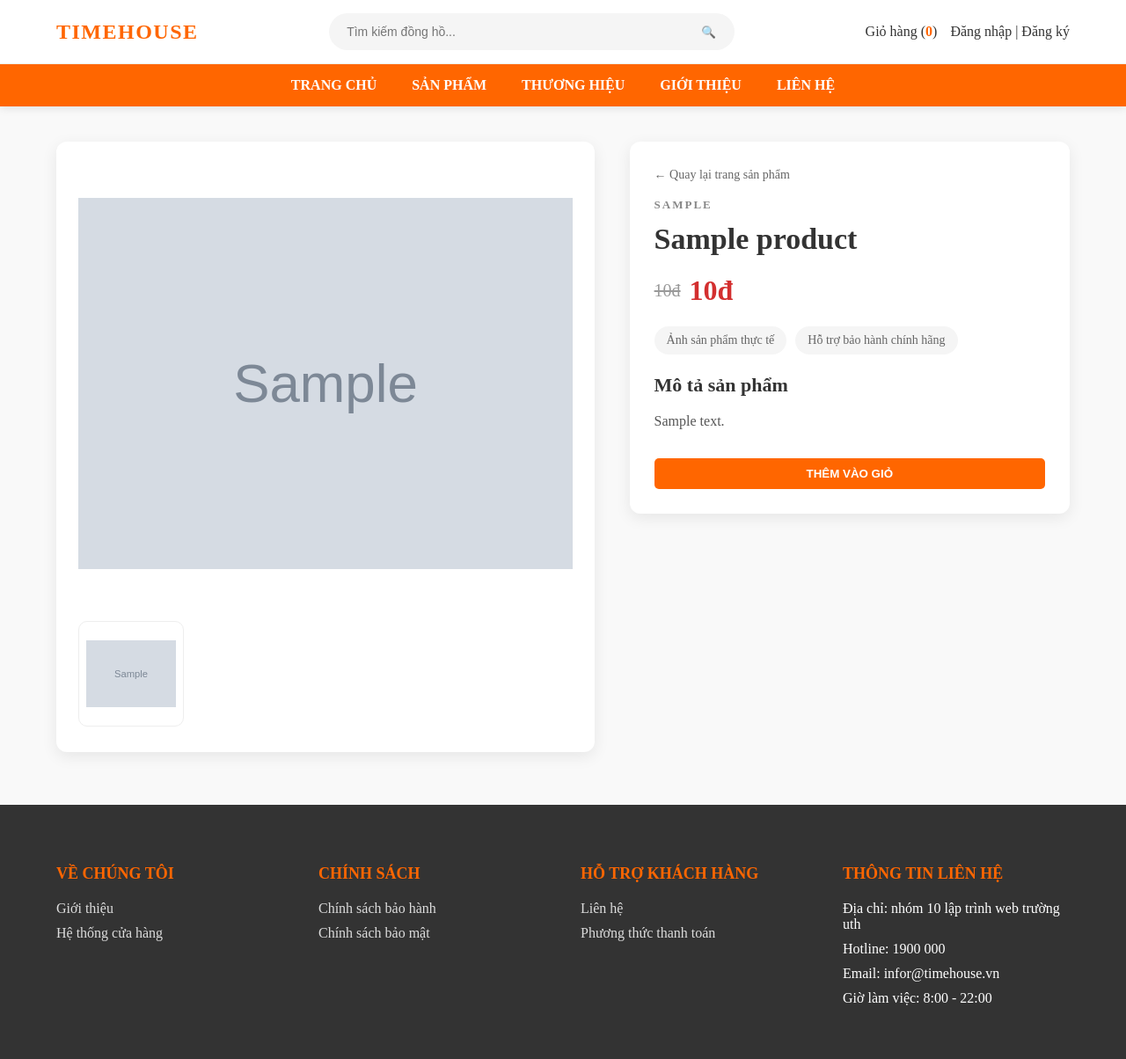
After one commit to PhanDinhThanh2004/web-thuong-mai-dien-tu, a PHP site: page /chitiet.php?id=1 in a window 1280 px wide. The commit adds this page. Shown: the whole page at 88% size. Run offline with PHP 8.4, Linux system fonts and the light colour scheme; tables that the repository leaves empty hold one stand-in row (values such as "Sample post"); grey boxes marked "Sample" are stand-in pictures.

Commit message:
feat(product-detail): add php product detail page

```diff
--- /dev/null
+++ b/timehouse/chitiet.php
@@ -0,0 +1,171 @@
+<?php
+include 'db.php';
+
+$productId = filter_input(INPUT_GET, 'id', FILTER_VALIDATE_INT);
+
+if (!$productId) {
+    header('Location: sanpham.php');
+    exit;
+}
+
+$stmt = mysqli_prepare(
+    $conn,
+    'SELECT id, brand, name, description, price, old_price, image, image2 FROM products WHERE id = ?'
+);
+
+mysqli_stmt_bind_param($stmt, 'i', $productId);
+mysqli_stmt_execute($stmt);
+$result = mysqli_stmt_get_result($stmt);
+$product = mysqli_fetch_assoc($result);
+
+if (!$product) {
+    echo "<script>alert('Sản phẩm không tồn tại!'); window.location.href='sanpham.php';</script>";
+    exit;
+}
+
+$description = trim((string) $product['description']);
+$descriptionParts = explode('---', $description, 2);
+$description = trim(count($descriptionParts) === 2 ? $descriptionParts[1] : $description);
+
+if ($description === '') {
+    $description = 'Thông tin sản phẩm đang được cập nhật.';
+}
+?>
+<!DOCTYPE html>
+<html lang="vi">
+<head>
+    <meta charset="UTF-8">
+    <meta name="viewport" content="width=device-width, initial-scale=1.0">
+    <title><?php echo htmlspecialchars($product['name']); ?> | TimeHouse</title>
+    <link rel="stylesheet" href="style.css" type="text/css">
+</head>
+<body>
+    <header>
+        <div class="top-header">
+            <a href="index.html" class="logo">TIMEHOUSE</a>
+            <div class="search-box">
+                <input type="text" id="search-input" placeholder="Tìm kiếm đồng hồ...">
+                <button onclick="handleSearch()" style="border:none; background:none; cursor:pointer;">🔍</button>
+            </div>
+            <div class="header-actions" style="display: flex; align-items: center; gap: 15px;">
+                <a href="giohang.php" style="text-decoration: none; color: #333;">Giỏ hàng (<b id="cart-count" style="color: #ff6600;">0</b>)</a>
+                <div id="user-links">
+                    <a href="dangnhap.php">Đăng nhập</a> | <a href="dangky.php">Đăng ký</a>
+                </div>
+            </div>
+        </div>
+        <nav>
+            <a href="index.html">TRANG CHỦ</a>
+            <a href="sanpham.php">SẢN PHẨM</a>
+            <a href="thuonghieu.php">THƯƠNG HIỆU</a>
+            <a href="gioithieu.html">GIỚI THIỆU</a>
+            <a href="lienhe.html">LIÊN HỆ</a>
+        </nav>
+    </header>
+
+    <main class="detail-page">
+        <div class="detail-shell">
+            <div class="detail-gallery">
+                <img
+                    src="<?php echo htmlspecialchars($product['image']); ?>"
+                    alt="<?php echo htmlspecialchars($product['name']); ?>"
+                    class="detail-main-image"
+                >
+                <?php if (!empty($product['image2'])): ?>
+                    <div class="detail-side-images">
+                        <img
+                            src="<?php echo htmlspecialchars($product['image2']); ?>"
+                            alt="<?php echo htmlspecialchars($product['name']); ?> - ảnh phụ"
+                        >
+                    </div>
+                <?php endif; ?>
+            </div>
+
+            <div class="detail-panel">
+                <a href="sanpham.php" class="detail-back-link">← Quay lại trang sản phẩm</a>
+                <div class="detail-brand"><?php echo htmlspecialchars((string) $product['brand']); ?></div>
+                <h1 class="detail-title"><?php echo htmlspecialchars($product['name']); ?></h1>
+
+                <div class="detail-price">
+                    <?php if ((int) $product['old_price'] > 0): ?>
+                        <span class="detail-old-price"><?php echo number_format((int) $product['old_price'], 0, ',', '.'); ?>đ</span>
+                    <?php endif; ?>
+                    <span><?php echo number_format((int) $product['price'], 0, ',', '.'); ?>đ</span>
+                </div>
+
+                <div class="detail-meta">
+                    <span>Ảnh sản phẩm thực tế</span>
+                    <span>Hỗ trợ bảo hành chính hãng</span>
+                </div>
+
+                <section class="detail-description">
+                    <h2>Mô tả sản phẩm</h2>
+                    <p><?php echo nl2br(htmlspecialchars($description)); ?></p>
+                </section>
+
+                <div class="detail-actions">
+                    <button class="order-btn" onclick="addToCart(<?php echo (int) $product['id']; ?>)">THÊM VÀO GIỎ</button>
+                </div>
+            </div>
+        </div>
+    </main>
+
+    <footer>
+        <div class="footer-content">
+            <div class="footer-column">
+                <h3>VỀ CHÚNG TÔI</h3>
+                <ul>
+                    <li><a href="gioithieu.html">Giới thiệu</a></li>
+                    <li><a href="lienhe.html">Hệ thống cửa hàng</a></li>
+                </ul>
+            </div>
+            <div class="footer-column">
+                <h3>CHÍNH SÁCH</h3>
+                <ul>
+                    <li><a href="lienhe.html">Chính sách bảo hành</a></li>
+                    <li><a href="lienhe.html">Chính sách bảo mật</a></li>
+                </ul>
+            </div>
+            <div class="footer-column">
+                <h3>HỖ TRỢ KHÁCH HÀNG</h3>
+                <ul>
+                    <li><a href="lienhe.html">Liên hệ</a></li>
+                    <li><a href="giohang.php">Phương thức thanh toán</a></li>
+                </ul>
+            </div>
+            <div class="footer-column">
+                <h3>THÔNG TIN LIÊN HỆ</h3>
+                <ul>
+                    <li>Địa chỉ: nhóm 10 lập trình web trường uth</li>
+                    <li>Hotline: 1900 000</li>
+                    <li>Email: infor@timehouse.vn</li>
+                    <li>Giờ làm việc: 8:00 - 22:00</li>
+                </ul>
+            </div>
+        </div>
+    </footer>
+
+    <script src="main.js?v=<?php echo time(); ?>"></script>
+    <script>
+        function addToCart(productId) {
+            let formData = new FormData();
+            formData.append('action', 'add');
+            formData.append('product_id', productId);
+
+            fetch('api_cart.php', { method: 'POST', body: formData })
+                .then(response => response.json())
+                .then(data => {
+                    if (data.status === 'error') {
+                        alert(data.message);
+                        window.location.href = 'dangnhap.php';
+                        return;
+                    }
+
+                    alert(data.message);
+                    updateCartCount();
+                })
+                .catch(error => console.error('Error:', error));
+        }
+    </script>
+</body>
+</html>
--- a/timehouse/style.css
+++ b/timehouse/style.css
@@ -324,6 +351,125 @@ nav a:hover {
 
 .products-section {
     padding: 0 5% 60px;
+}
+
+/* =========================================
+   5. TRANG CHI TIẾT SẢN PHẨM
+   ========================================= */
+.detail-page {
+    padding: 40px 5% 60px;
+}
+
+.detail-shell {
+    max-width: 1200px;
+    margin: 0 auto;
+    display: grid;
+    grid-template-columns: minmax(0, 1.1fr) minmax(320px, 0.9fr);
+    gap: 40px;
+    align-items: start;
+}
+
+.detail-gallery,
+.detail-panel {
+    background: var(--white);
+    border-radius: 12px;
+    box-shadow: 0 5px 18px rgba(0, 0, 0, 0.08);
+}
+
+.detail-gallery {
+    padding: 25px;
+}
+
+.detail-main-image {
+    width: 100%;
+    height: 500px;
+    object-fit: contain;
+}
+
+.detail-side-images {
+    margin-top: 16px;
+}
+
+.detail-side-images img {
+    width: 120px;
+    height: 120px;
+    object-fit: contain;
+    border: 1px solid var(--gray-light);
+    border-radius: 10px;
+    padding: 8px;
+    background: var(--white);
+}
+
+.detail-panel {
+    padding: 28px;
+}
+
+.detail-back-link {
+    color: #666;
+    font-size: 14px;
+}
+
+.detail-brand {
+    margin-top: 18px;
+    color: #888;
+    letter-spacing: 2px;
+    text-transform: uppercase;
+    font-size: 13px;
+    font-weight: bold;
+}
+
+.detail-title {
+    margin: 10px 0 18px;
+    font-size: 34px;
+    line-height: 1.25;
+}
+
+.detail-price {
+    display: flex;
+    align-items: center;
+    flex-wrap: wrap;
+    gap: 10px;
+    font-size: 32px;
+    font-weight: bold;
+    color: var(--danger);
+}
+
+.detail-old-price {
+    color: #999;
+    text-decoration: line-through;
+    font-size: 20px;
+    font-weight: normal;
+}
+
+.detail-meta {
+    display: flex;
+    flex-wrap: wrap;
+    gap: 10px;
+    margin: 22px 0;
+}
+
+.detail-meta span {
+    background: var(--gray-bg);
+    border-radius: 999px;
+    padding: 8px 14px;
+    font-size: 14px;
+    color: #666;
+}
+
+.detail-description h2 {
+    margin: 0 0 14px;
+    font-size: 22px;
+}
+
+.detail-description p {
+    margin: 0;
+    line-height: 1.8;
+    color: #555;
+    white-space: pre-line;
+}
+
+.detail-actions {
+    margin-top: 28px;
 }
 
 /* =========================================
```
Also changed, not shown: other parts of timehouse/style.css (+43 -0 lines), timehouse/index.html (+24 -12 lines), timehouse/sanpham.php (+16 -9 lines).
